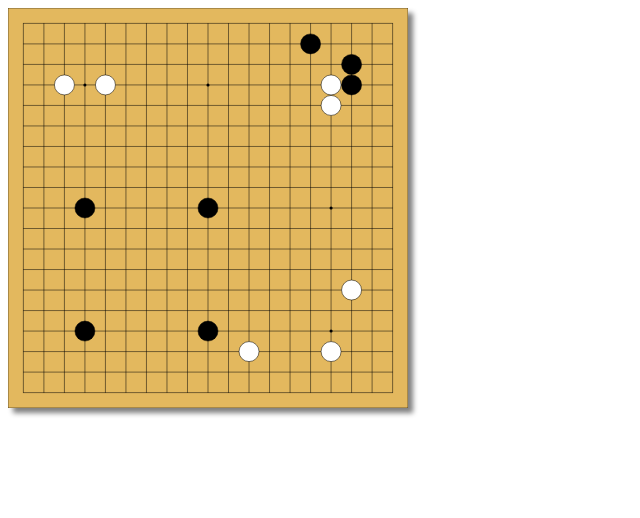
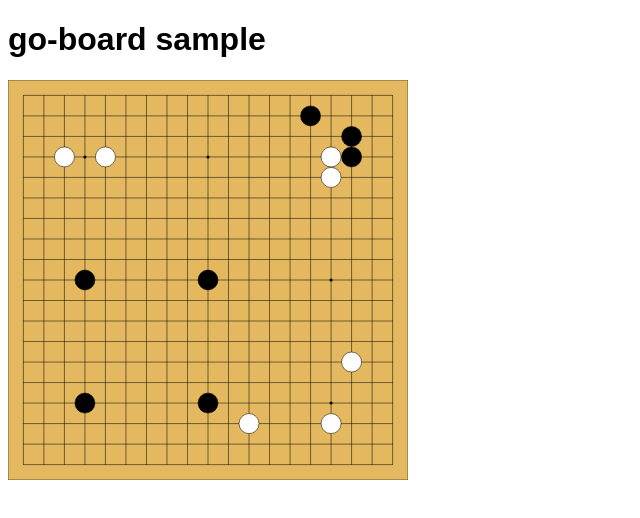
Before and after one commit to WhizzoCode/go-board, a website with bundled scripts: page samples/index.html in a window 1280 px wide. Shown: the whole page, without its empty margins (0-640 px from the left). Built offline with nearby package versions, Linux system fonts and the light colour scheme.

Commit message:
Change style in sample page

```diff
--- a/samples/index.html
+++ b/samples/index.html
@@ -3,9 +3,13 @@
 <head>
   <meta charset="UTF-8">
   <meta name="viewport" content="width=device-width, initial-scale=1.0">
-  <title>Go board</title>
+  <title>go-board sample</title>
   <script type="module" src="../index.js"></script>
   <style>
+    :root {
+      font-family: sans-serif;
+    }
+
     go-board {
       width: 400px;
     }
@@ -13,10 +17,11 @@
 </head>
 <body>
 
+  <h1>go-board sample</h1>
+
   <go-board
     size="19"
     positions="B17-3 W3-4 B4-16 W16-17 B10-10 W16-4 B17-4 W16-5 B15-2 W17-14 B10-16 W12-17 B4-10 W5-4"
-    style="box-shadow: 5px 5px 5px gray"
   ></go-board>
 
 </body>
```
